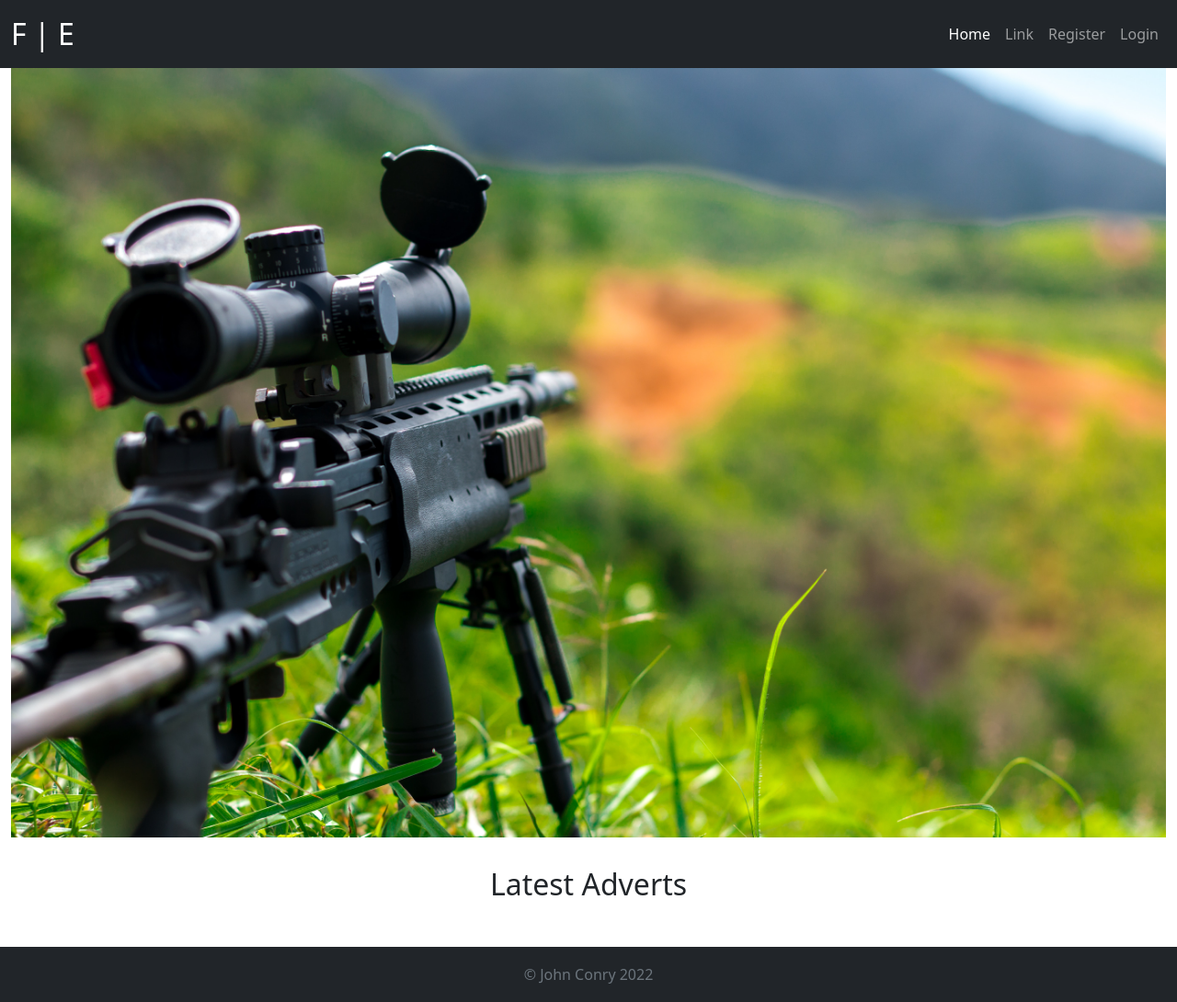
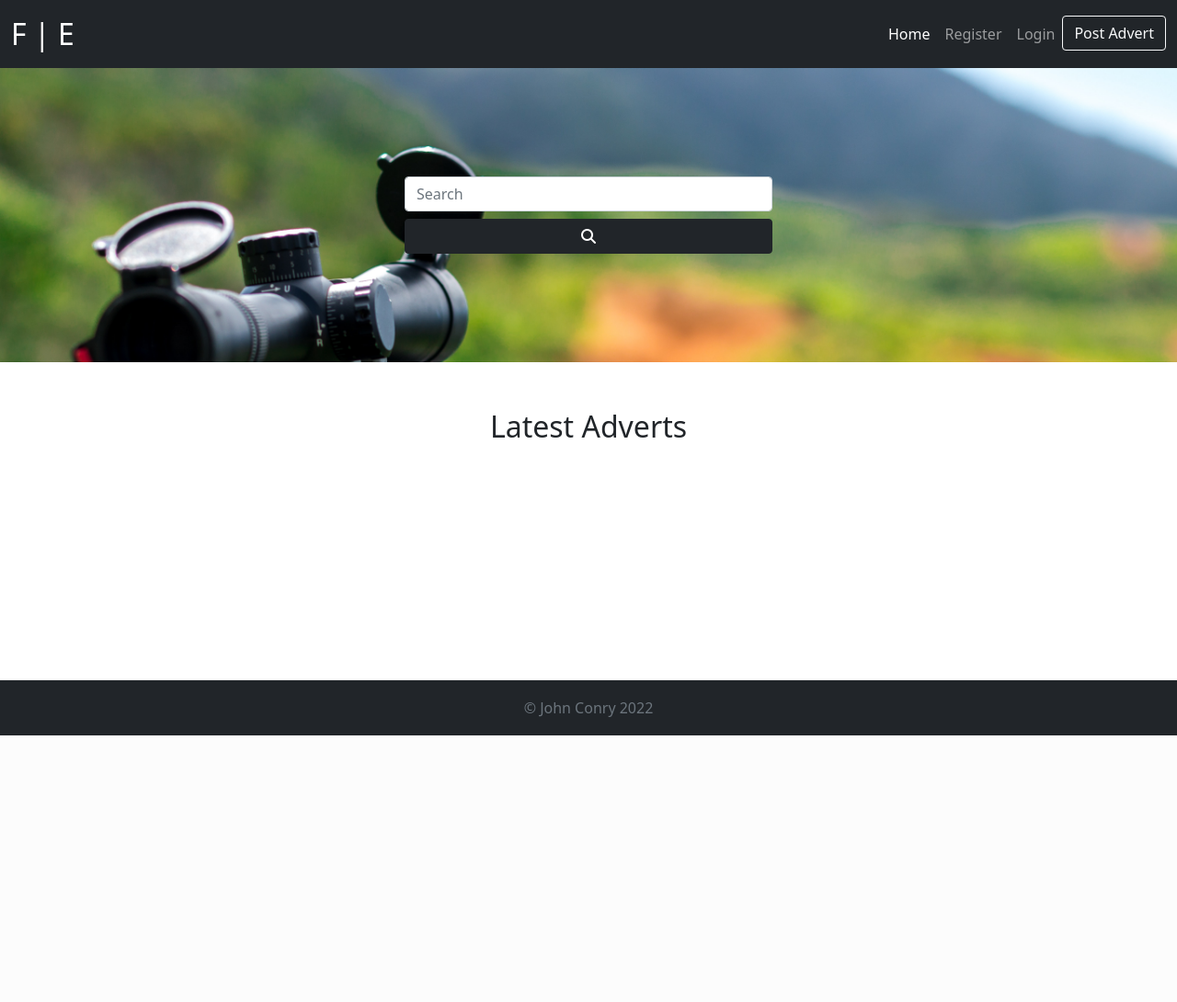
Before and after one commit to Code-Institute-Submissions/Johnathonanon-project-4_JulyResub, a Django app: page / in a window 1280 px wide. Shown: the whole page at 92% size. After the commit the page ends 800 px from the top, so only its background shows below. Run offline with Django 3.2, Linux system fonts and the light colour scheme; data that the repository does not hold is empty; some libraries are stand-ins or nearby versions.

Commit message:
Refine nav base html. Add banner index html. Add style

```diff
--- a/static/css/style.css
+++ b/static/css/style.css
@@ -4,19 +4,20 @@ html {
   }
 
 body {
+    height: 100%;
     margin-bottom: 60px;
-    color: #212529;
   }
 
 .navbar-brand {
   font-size: 200%;
 }
 
-.intro {
-  height: 100%;
+.section-title {
+  text-align: center;
+  margin: 4% auto;
 }
 
-.mask-custom {
+.banner-message {
   background: rgba(24, 24, 16, .2);
   border-radius: 2em;
   backdrop-filter: blur(15px);
@@ -25,23 +26,14 @@ body {
   box-shadow: 10px 10px 10px rgba(46, 54, 68, 0.03);
 }
 
-hr {
-  display: none;
+.searchbar {
+  width: 80%;
+  max-width: 50vh;
 }
 
-.section-title {
-  text-align: center;
-  margin: 2.5% auto;
-}
-
-.card {
-    width: 80%;
-    margin: auto;
-    border: 1px solid #212529;
-}
-
-.pagination {
-  padding: 2%;
+.search-btn {
+  width: 100%;
+  margin-top: 2%;
 }
 
 footer {
--- a/templates/base.html
+++ b/templates/base.html
@@ -28,12 +28,12 @@
     <title>FirearmExchange</title>
 </head>
 
-<body class="h-100">
+<body>
 
     <!-- Navigation -->
     <nav class="navbar navbar-expand-lg navbar-dark bg-dark">
         <div class="container-fluid">
-            <a class="navbar-brand" href="#">F | E</a>
+            <a class="navbar-brand" href="{% url 'home' %}">F | E</a>
             <button class="navbar-toggler" type="button" data-bs-toggle="collapse"
                 data-bs-target="#navbarSupportedContent" aria-controls="navbarSupportedContent" aria-expanded="false"
                 aria-label="Toggle navigation">
@@ -42,10 +42,7 @@
             <div class="collapse navbar-collapse" id="navbarSupportedContent">
                 <ul class="navbar-nav ms-auto mb-2 mb-lg-0">
                     <li class="nav-item">
-                        <a class="nav-link active" aria-current="page" href="#">Home</a>
-                    </li>
-                    <li class="nav-item">
-                        <a class="nav-link" href="#">Link</a>
+                        <a class="nav-link active" aria-current="page" href="{% url 'home' %}">Home</a>
                     </li>
                     {% if user.is_authenticated %}
                     <li class="nav-item">
@@ -59,19 +56,23 @@
                         <a class="nav-link" href="#">Login</a>
                     </li>
                     {% endif %}
+                    <li class="nav-item">
+                        <a href="#" class="btn btn-outline-light">Post Advert</a>
+                    </li>
                 </ul>
             </div>
         </div>
     </nav>
 
-    <main class="h-100">
+
+    <main>
     {% block content%}
     <!-- Content -->
     {% endblock content %}
     </main>
 
     <!-- Footer -->
-    <footer class="footer">
+    <footer class="footer fixed-bottom">
         <div class="container">
           <span class="text-muted">&copy; John Conry 2022</span>
         </div>
--- a/templates/index.html
+++ b/templates/index.html
@@ -3,59 +3,45 @@
 {% block content %}
 
 <div class="container-fluid">
+    <div class="col-12">
+
+        <!-- Banner Image and Searchbar -->
 
         <div class="row">
-        <div class="hero-image">
-            <img src="static/thomas-tucker-2q3RH6grop4-unsplash (1).jpg" class="img-fluid"
-                alt="Responsive image of rifle with blurry background">
-        </div>
-        <div class="searchbar">
-
+            <div  class="bg-image d-flex justify-content-center align-items-center" style="background-image: url('static/thomas-tucker-2q3RH6grop4-unsplash (1).jpg'); height: 40vh; background-size: cover;
+            background-repeat: no-repeat;">
+                <form class="searchbar">
+                    <input class="form-control" type="search" placeholder="Search" aria-label="Search">
+                    <button class="btn btn-dark search-btn" type="submit"><i class="fas fa-search"></i></button>
+                </form>
             </div>
         </div>
 
+        <!-- Section Heading -->
+
         <div class="row">
-        <!--  Advert List -->
             <h2 class="section-title">Latest Adverts</h2>
-        <div class="col-12 mt-3 left">
-            <div class="row">
+        </div>
+
+        <!-- Advert List -->
+
+        <div class="row row-cols-1 row-cols-sm-2 row-cols-md-4 justify-content-center">
             {% for advert in advert_list %}
-                <div class="card mb-4">
+            <div class="col-9 mb-3">
+                <div class="card mb-3">
+                    <div class="card-body">
                         <img src="{{ advert.featured_image.url }}" class="card-img-top" alt="Image of item for sale">
-                    <div class="card-body">
                         <h5 class="card-title">{{ advert.title }}</h5>
                         <p class="card-text">{{ advert.description }}</p>
-                        <p class="card-text"><small class="text-muted">Advert creared: {{ advert.created_on }}</small>
+                        <p class="card-text"><small class="text-muted">Advert created: {{ advert.created_on }}</small>
                         </p>
-                        <a href="#" class="btn btn-primary">View Advert</a>
+                        <a href="#" class="btn btn-outline-dark">View Advert</a>
                     </div>
                 </div>
-                {% if forloop.counter|divisibleby:3 %}
             </div>
-            <div class="row">
-                {% endif %}
-
             {% endfor %}
         </div>
     </div>
 </div>
-    {% if is_paginated %}
-    <nav aria-label="Page navigation">
-        <ul class="pagination justify-content-center">
-            <li class="page-item disabled">
-                <span class="page-link">Previous</span>
-            </li>
-            <li class="page-item"><a class="page-link" href="#">1</a></li>
-            <li class="page-item active" aria-current="page">
-                <span class="page-link">2</span>
-            </li>
-            <li class="page-item"><a class="page-link" href="#">3</a></li>
-            <li class="page-item">
-                <a class="page-link" href="#">Next</a>
-            </li>
-        </ul>
-    </nav>
-    {% endif %}
-</div>
 
 {% endblock %}
```
Lines whose indentation alone changed are shown as unchanged.
